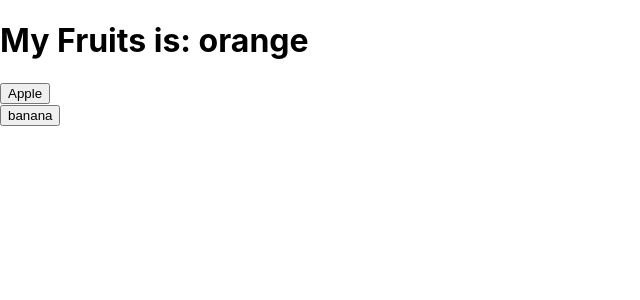
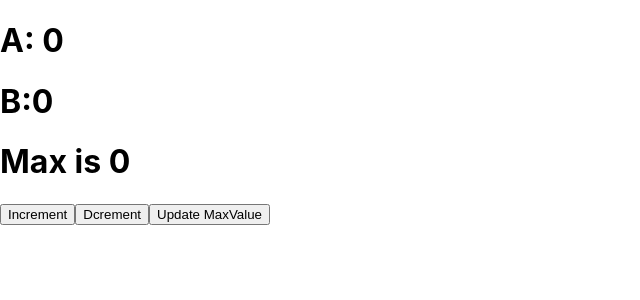
Before and after one commit to anurag-vns/anurag, a React (Create React App) app: page / in a window 1280 px wide. Shown: the top 300 px of the page, without its empty margins (0-640 px from the left). Built offline with nearby package versions, Linux system fonts and the light colour scheme.

Commit message:
using usestate
find max value

```diff
--- a/src/App.js
+++ b/src/App.js
@@ -1,10 +1,12 @@
-import Fruits from "./Fruits";
+import Comp from "./Comp";
+import Maximum from "./Maximum";
+
 
 
 
 function App() {
   return (
-   <Fruits/>
+   <Maximum/>
   )
 }
 export default App;
--- /dev/null
+++ b/src/Maximum.js
@@ -0,0 +1,23 @@
+import React, { useState } from "react";
+function Maximum() {
+
+    const [a, setA] = useState(0);
+    const[b,setB]=useState(0);
+    const[max,setMax]=useState(0);
+
+    return (
+        <>
+            <h1>A: {a}</h1>
+            <h1>B:{b}</h1>
+            <h1>Max is {max? a:b}</h1>
+
+            <button onClick={()=>setA(a+1)}>Increment</button>
+             <button onClick={()=>setB(b+1)}>Dcrement</button>
+              <button onClick={()=>setMax(a>b)}>Update MaxValue</button>
+
+
+        </>
+
+    );
+}
+export default Maximum;
```
